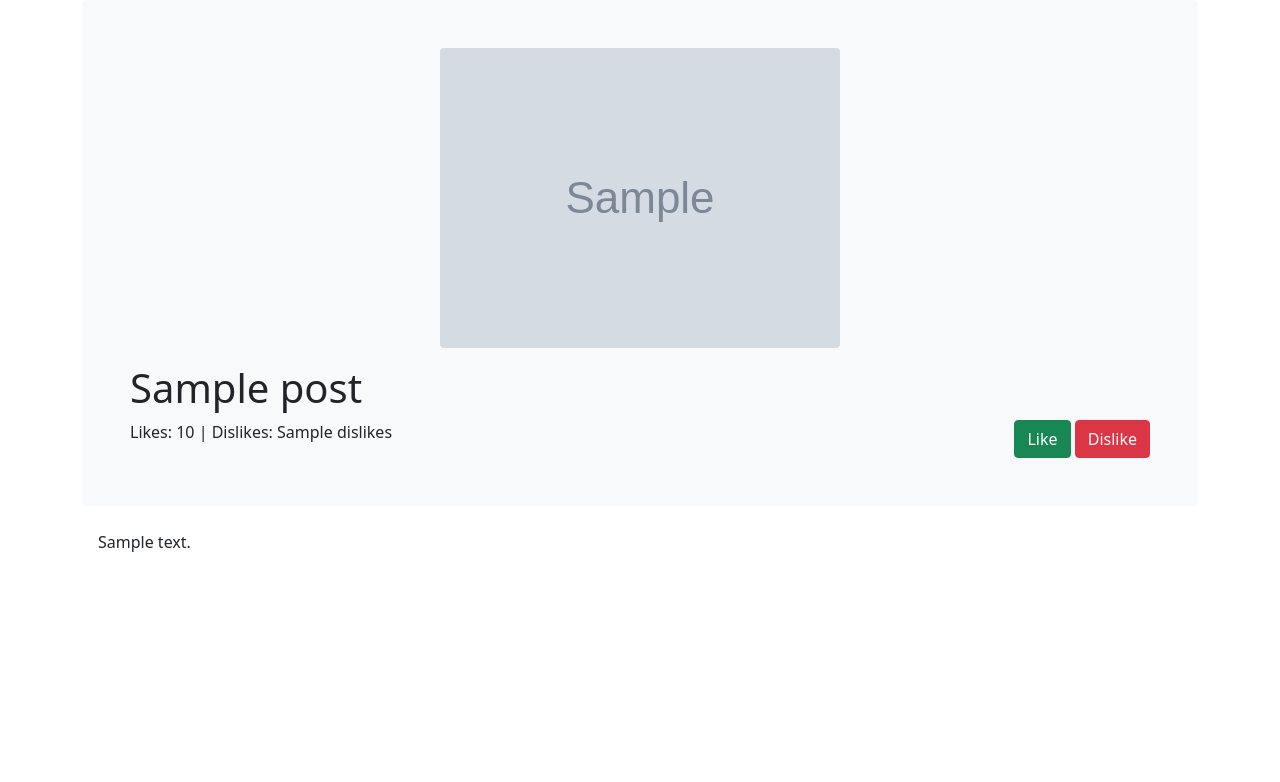
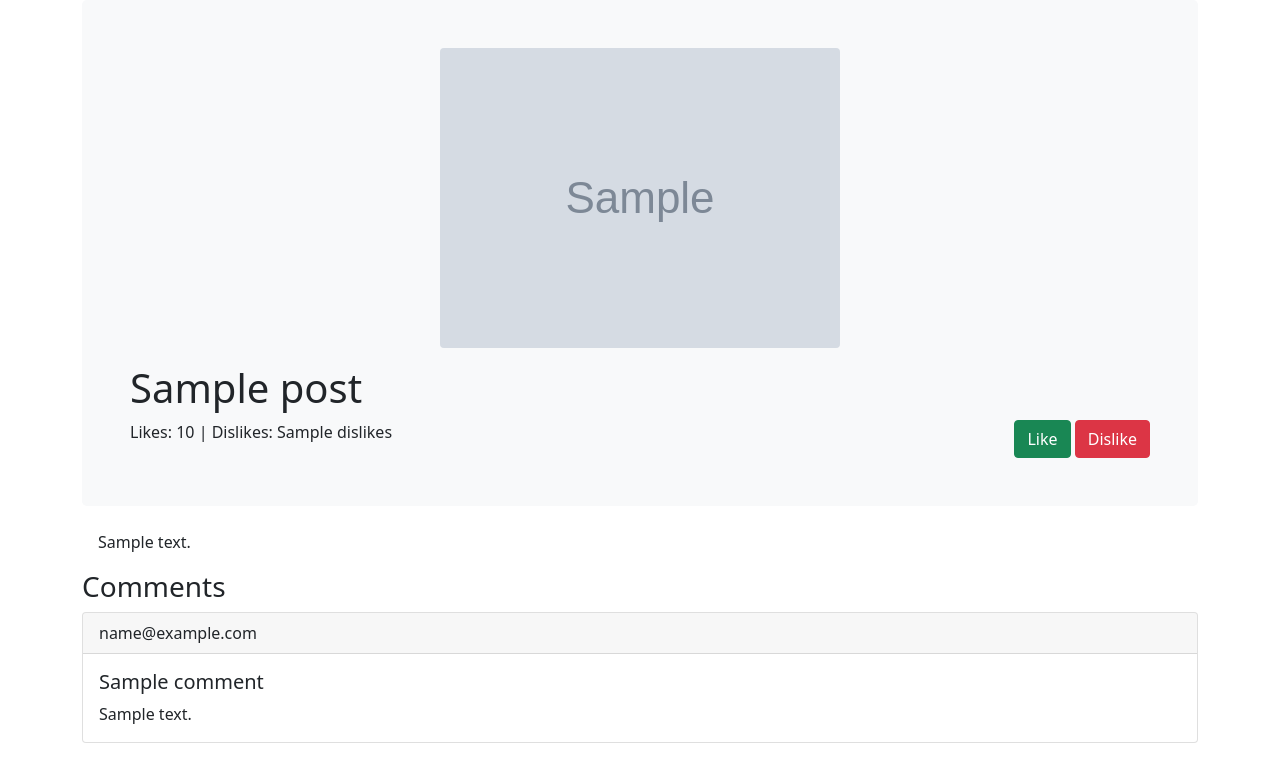
Before and after one commit to biel-correa/covid-19-journal, a Flask app: template templates/post.html in a window 1280 px wide. Shown: the top 782 px of the page. Run offline with Flask 2, Linux system fonts and the light colour scheme; the template is opened without the code that fills it: most values are stand-ins (such as "Sample title", 1, 10 or a date in 2020); grey boxes marked "Sample" are stand-in pictures.

Commit message:
feature: list comments of a post

```diff
--- a/templates/post.html
+++ b/templates/post.html
@@ -28,4 +28,22 @@
             <p>{{ post.content }}</p>
         </div>
     </div>
+    {% if post.comments != [] %}
+    <div class="row">
+        <h3>Comments</h3>
+        <div class="comments">
+            {% for comment in post.comments %}
+                <div class="card">
+                    <div class="card-header">
+                        {{ comment.email }}
+                    </div>
+                    <div class="card-body">
+                        <h5 class="card-title">{{ comment.name }}</h5>
+                        <p class="card-text">{{ comment.content }}</p>
+                    </div>
+                </div>
+            {% endfor %}
+        </div>
+    </div>
+    {% endif %}
 {% endblock %}
```
Also changed, not shown: pages/comments/Comment.py (added, +8 -0 lines), pages/comments/CommentsController.py (added, +12 -0 lines), pages/posts/Post.py (+12 -2 lines).
